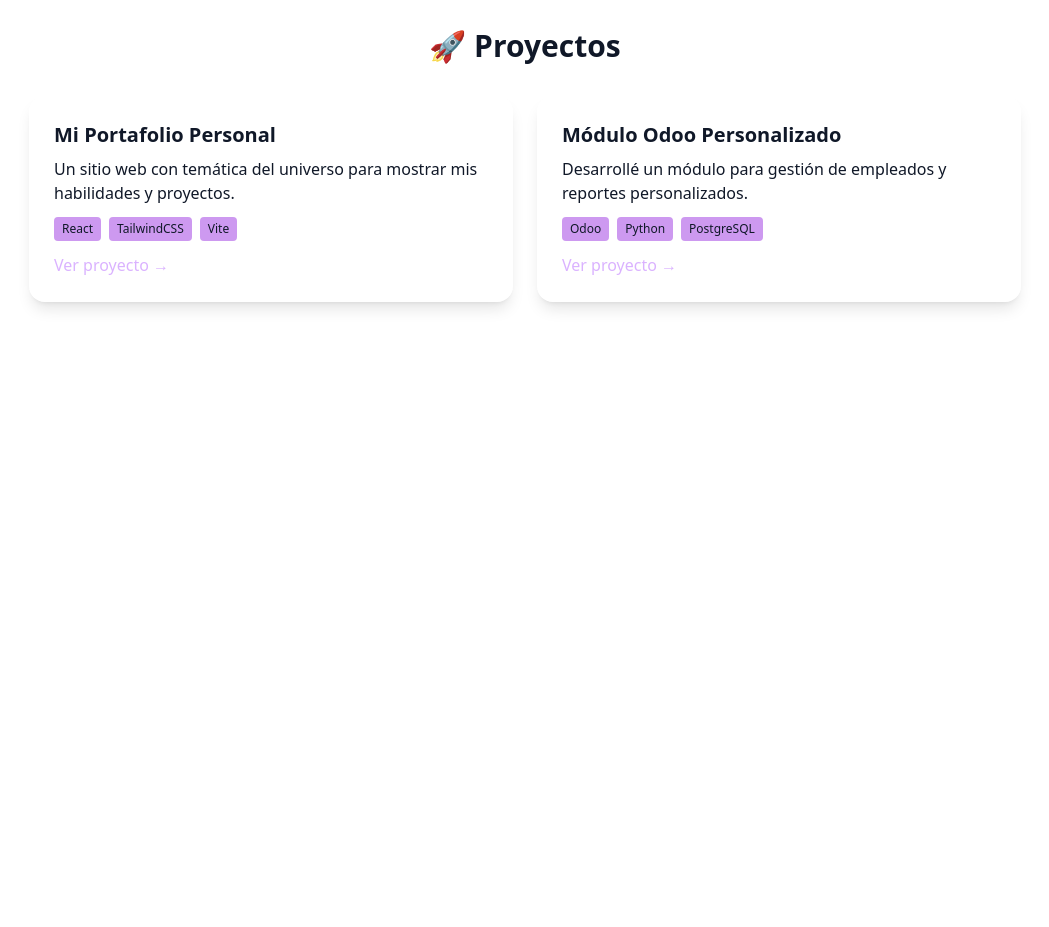
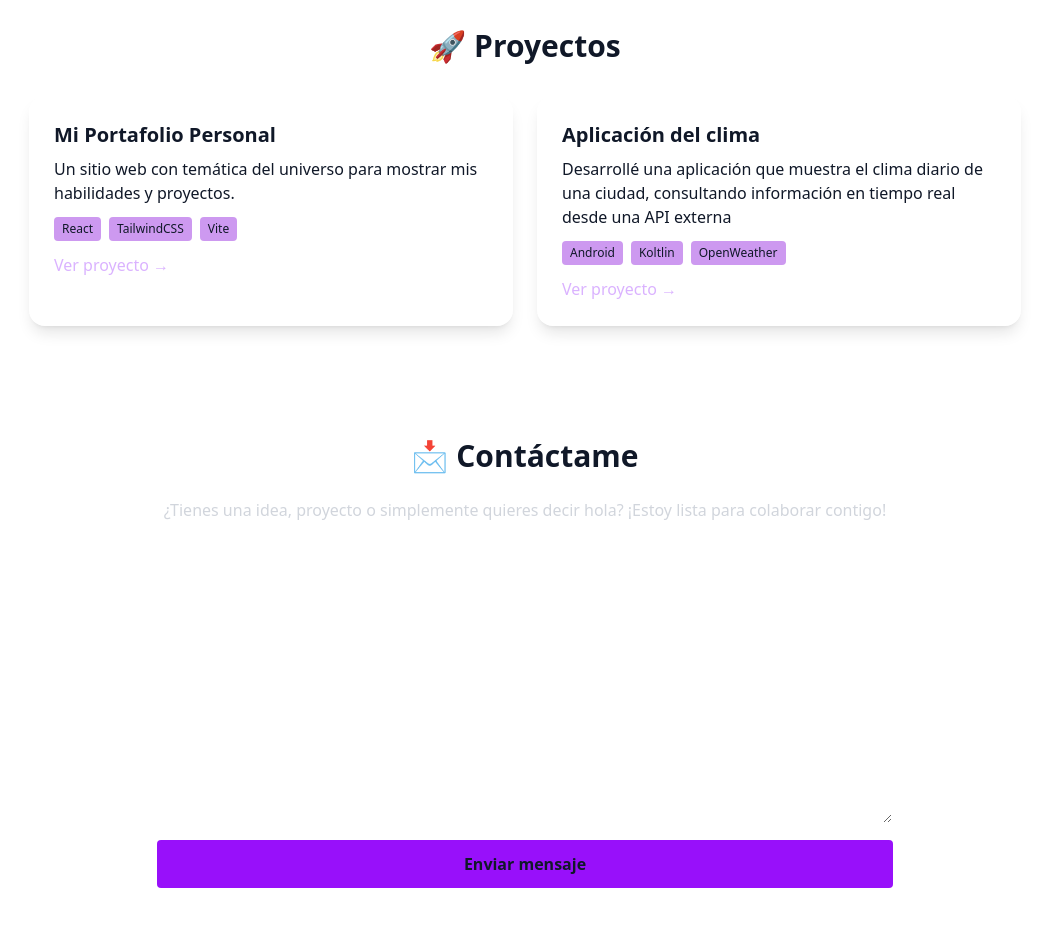
Before and after one commit to AlceaXich/Portafolio-Website, a React (Vite) app in the folder portafolio-website-v2/: page / in a window 1280 px wide. Shown: the part 820-1747 px from the top of the page, without its empty margins (115-1164 px from the left). Before the commit the page ends 1170 px from the top, so only its background shows below. Built offline with nearby package versions, Linux system fonts and the light colour scheme.

Commit message:
Add section Contact

```diff
--- a/portafolio-website-v2/package.json
+++ b/portafolio-website-v2/package.json
@@ -17,6 +17,7 @@
     "framer-motion": "^12.23.6",
     "react": "^19.1.0",
     "react-dom": "^19.1.0",
+    "react-icons": "^5.5.0",
     "tailwindcss": "^4.1.11"
   }
 }
--- a/portafolio-website-v2/src/App.jsx
+++ b/portafolio-website-v2/src/App.jsx
@@ -2,6 +2,7 @@ import Header from "./components/Header";
 import About from "./components/About";
 import Background from "./components/Background";
 import Projects from "./components/Projects";
+import Contact from "./components/Contact";
 
 export default function App() {
   return <div className="min-h-screen bg-white dark:bg-[#0b0c10] text-gray-900 dark:text-white">
@@ -9,5 +10,6 @@ export default function App() {
     <Header/>
     <About/>
     <Projects/>
+    <Contact/>
   </div>
 }
--- a/portafolio-website-v2/src/components/Contact.jsx
+++ b/portafolio-website-v2/src/components/Contact.jsx
@@ -0,0 +1,62 @@
+import { FaGithub, FaLinkedin, FaGitlab, FaDiscord } from 'react-icons/fa'
+
+export default function Contact() {
+  return (
+    <section id="contacto" className="px-4 py-16 max-w-3xl mx-auto text-center">
+      <h2 className="text-3xl font-bold mb-6">📩 Contáctame</h2>
+      <p className="mb-6 text-gray-300">
+        ¿Tienes una idea, proyecto o simplemente quieres decir hola?
+        ¡Estoy lista para colaborar contigo!
+      </p>
+
+      <form
+        action="https://formspree.io/f/movldjdj"
+        method="POST"
+        className="flex flex-col gap-4"
+      >
+        <input
+          type="text"
+          name="name"
+          placeholder="Tu nombre"
+          required
+          className="p-3 rounded bg-white/10 border border-white/20 placeholder-white text-white"
+        />
+        <input
+          type="email"
+          name="email"
+          placeholder="Tu correo"
+          required
+          className="p-3 rounded bg-white/10 border border-white/20 placeholder-white text-white"
+        />
+        <textarea
+          name="message"
+          placeholder="Tu mensaje"
+          required
+          rows="5"
+          className="p-3 rounded bg-white/10 border border-white/20 placeholder-white text-white"
+        />
+        <button
+          type="submit"
+          className="bg-purple-600 hover:bg-purple-800 transition-colors py-3 rounded font-semibold"
+        >
+          Enviar mensaje
+        </button>
+      </form>
+
+      <div className="flex justify-center mt-8 gap-6 text-3xl text-white">
+        <a href="https://github.com/AlceaXich" target="_blank" rel="noopener noreferrer">
+          <FaGithub className="hover:text-purple-400 transition-colors" />
+        </a>
+        <a href="https://www.linkedin.com/in/shirley-oxa-dev/" target="_blank" rel="noopener noreferrer">
+          <FaLinkedin className="hover:text-purple-400 transition-colors" />
+        </a>
+        <a href="https://gitlab.com/XichShim" target="_blank" rel="noopener noreferrer">
+          <FaGitlab className="hover:text-purple-400 transition-colors" />
+        </a>
+        <a href="https://discord.com/users/alceaxich5" target="_blank" rel="noopener noreferrer">
+          <FaDiscord className="hover:text-purple-400 transition-colors" />
+        </a>
+      </div>
+    </section>
+  )
+}
--- a/portafolio-website-v2/src/components/Projects.jsx
+++ b/portafolio-website-v2/src/components/Projects.jsx
@@ -1,15 +1,15 @@
 export default function Projects() {
-  const proyectos = [
+  const projectsList = [
     {
-      titulo: "Mi Portafolio Personal",
-      descripcion: "Un sitio web con temática del universo para mostrar mis habilidades y proyectos.",
-      tecnologias: ["React", "TailwindCSS", "Vite"],
+      title: "Mi Portafolio Personal",
+      description: "Un sitio web con temática del universo para mostrar mis habilidades y proyectos.",
+      technologies: ["React", "TailwindCSS", "Vite"],
       link: "#", // Cambia esto por tu enlace real si lo subes
     },
     {
-      titulo: "Módulo Odoo Personalizado",
-      descripcion: "Desarrollé un módulo para gestión de empleados y reportes personalizados.",
-      tecnologias: ["Odoo", "Python", "PostgreSQL"],
+      title: "Aplicación del clima",
+      description: "Desarrollé una aplicación que muestra el clima diario de una ciudad, consultando información en tiempo real desde una API externa",
+      technologies: ["Android", "Koltlin", "OpenWeather"],
       link: "#",
     },
     // Agrega más proyectos si tienes
@@ -19,20 +19,20 @@ export default function Projects() {
     <section id="proyectos" className="px-4 py-12 max-w-5xl mx-auto">
       <h2 className="text-3xl font-bold mb-8 text-center">🚀 Proyectos</h2>
       <div className="grid grid-cols-1 md:grid-cols-2 gap-6">
-        {proyectos.map((proyecto, index) => (
+        {projectsList.map((project, index) => (
           <div key={index} className="bg-white/10 backdrop-blur p-6 rounded-2xl shadow-lg border border-white/20">
-            <h3 className="text-xl font-semibold mb-2">{proyecto.titulo}</h3>
-            <p className="mb-3">{proyecto.descripcion}</p>
+            <h3 className="text-xl font-semibold mb-2">{project.title}</h3>
+            <p className="mb-3">{project.description}</p>
             <div className="flex flex-wrap gap-2 mb-3">
-              {proyecto.tecnologias.map((tec, i) => (
+              {project.technologies.map((tec, i) => (
                 <span key={i} className="bg-purple-700/40 text-xs px-2 py-1 rounded">
                   {tec}
                 </span>
               ))}
             </div>
-            {proyecto.link && (
+            {project.link && (
               <a
-                href={proyecto.link}
+                href={project.link}
                 target="_blank"
                 rel="noopener noreferrer"
                 className="text-purple-300 hover:underline"
```
Also changed, not shown: 1 other file (tests, documents, lock files or other folders).
